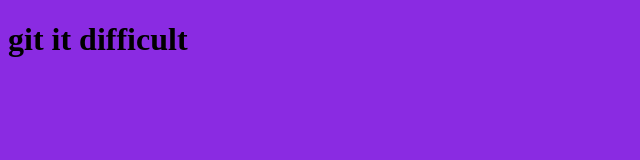
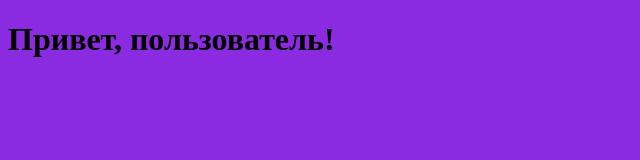
Before and after one commit to VasiliyPaikou/new-hard-git-omg, a plain HTML site: page index.html in a window 1280 px wide. Shown: the whole page, without its empty margins (0-640 px from the left). Drawn offline with Linux system fonts and the light colour scheme.

Commit message:
добавили приветствие

```diff
--- a/index.html
+++ b/index.html
@@ -8,6 +8,6 @@
 	<link rel="stylesheet" href="css/style.css">
 </head>
 <body>
-	<h1>git it difficult</h1>
+	<h1>Привет, пользователь!</h1>
 </body>
 </html>
```
